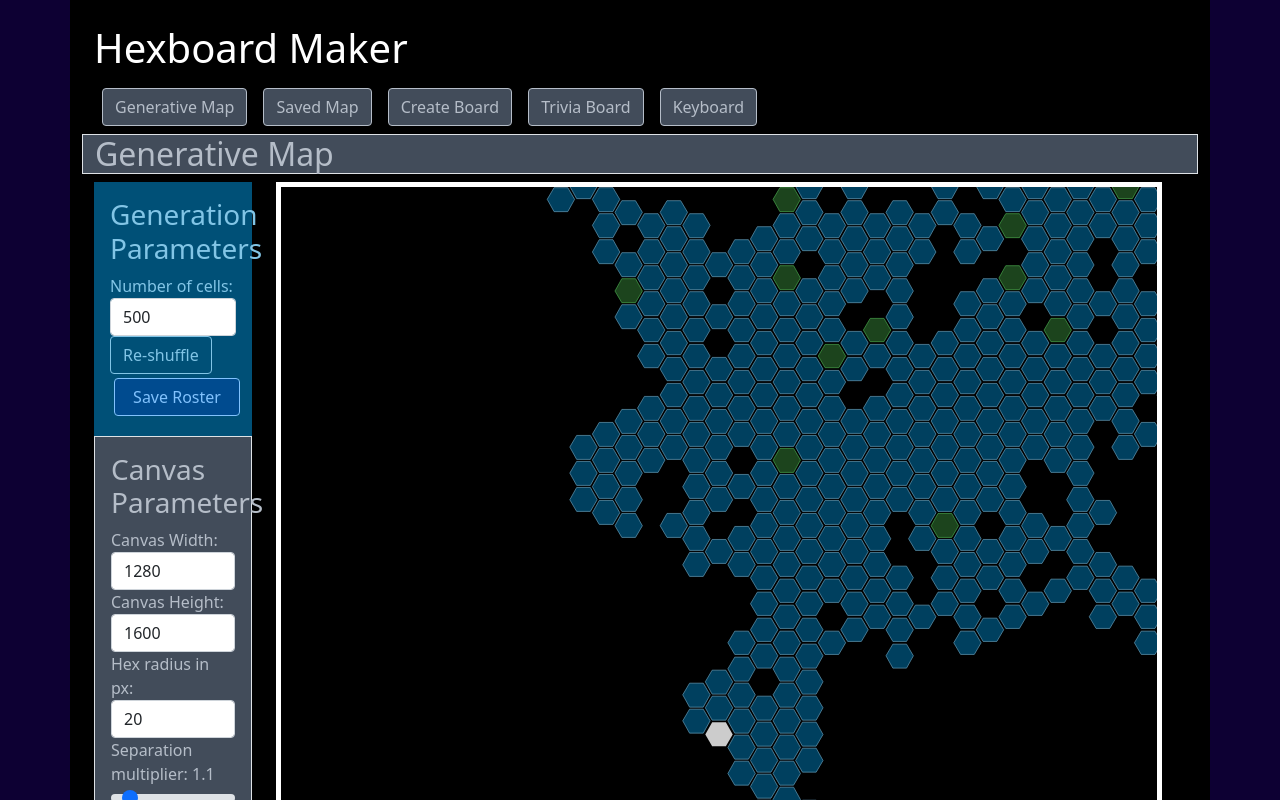
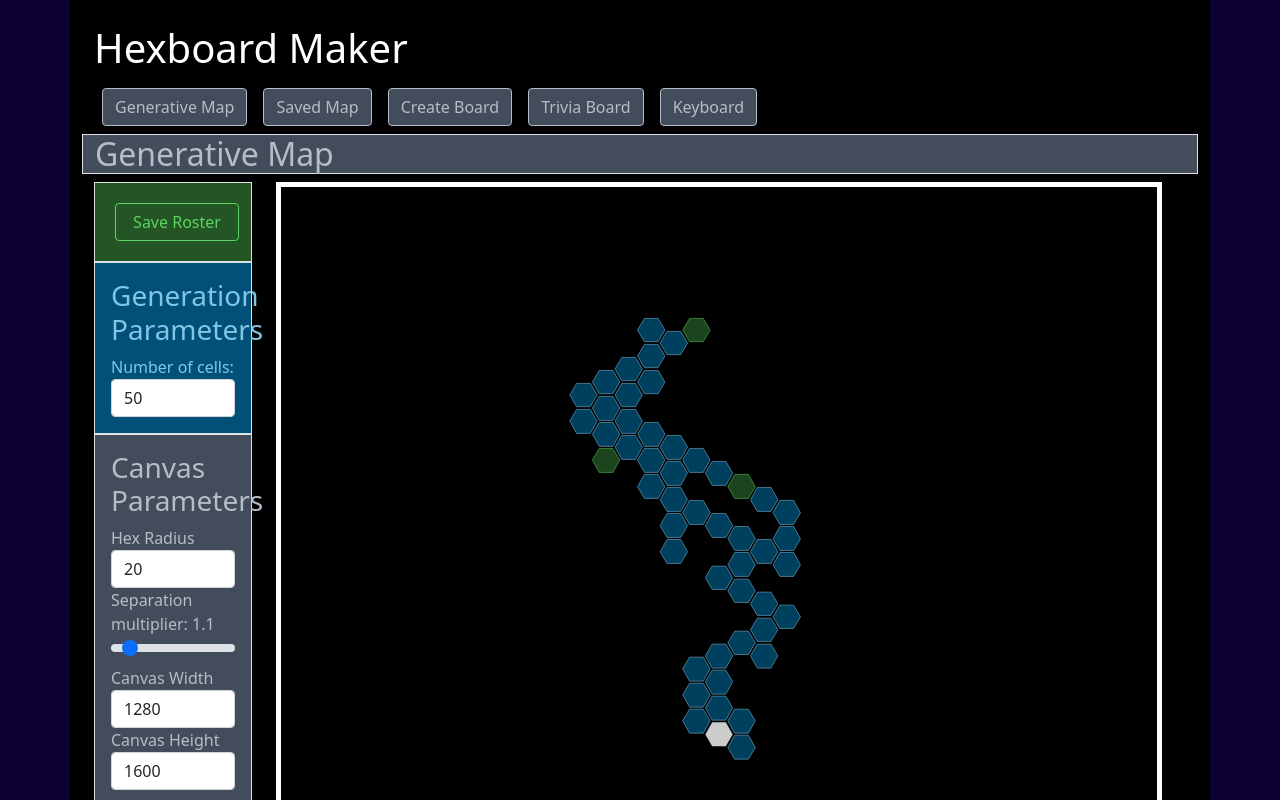
Before and after one commit to vpbasile/hexboard-svg-react-ts, a React (Create React App) app: page / in a window 1280 px wide. Shown: the top 800 px of the page. Built offline with nearby package versions, Linux system fonts and the light colour scheme.

Commit message:
Componentize valueField

```diff
--- a/src/App.tsx
+++ b/src/App.tsx
@@ -1,5 +1,4 @@
 // Top-level App for selecting a specific Gameboard to display
-import React from 'react';
 import { useState } from 'react';
 
 //style
--- a/src/boards/CreateBoard.tsx
+++ b/src/boards/CreateBoard.tsx
@@ -59,16 +59,16 @@ export default function CreateBoard(props: any) {
 		</div>
 		<div id="buttons">
 			<button className="btn form-control bg-orange" onClick={() => addHex()}>Add</button>
-			<SaveRosterButton
-				hexRoster={hexRoster}
-				gameGlobals={props}
-			/>
 		</div>
 	</div>
 
 	return (
 		<div className="row" id="generativeContainer">
 			<div id="sidebar" className="col-2">
+				<SaveRosterButton
+					hexRoster={hexRoster}
+					gameGlobals={gameGlobals}
+				/>
 				{form}
 			</div>
 			<div id='createBoard' className="col-10">
--- a/src/boards/Generative.tsx
+++ b/src/boards/Generative.tsx
@@ -16,10 +16,10 @@ export default function GenerativeBoard(props: any) {
 	const [canvasHeight, SETcanvasHeight] = useState(2 * window.innerHeight)
 	const [hexRadius, SEThexRadius] = useState(20);
 	const [separationMultiplier, SETseparationMultiplier] = useState(1.1)
-	const [gridOrigin, SETgridOrigin] = useState({ x: canvasWidth/2, y: canvasHeight/2 });
+	const [gridOrigin, SETgridOrigin] = useState({ x: canvasWidth / 2, y: canvasHeight / 2 });
 	const [defaultOrientation, SETdefaultOrientation] = useState(hexOrientations["flat-top"])
 
-	const [numberOfSpaces, SETnumberOfSpaces] = useState(500);
+	const [numberOfSpaces, SETnumberOfSpaces] = useState(50);
 	const [tempNumber, SETtempNumber] = useState(numberOfSpaces)
 	const [hexRoster, SEThexRoster] = useState(newRoster())
 
@@ -76,24 +76,24 @@ export default function GenerativeBoard(props: any) {
 	// Interface for changing things
 
 	const editForm =
-		<div id="reRender" className="bg-blue p-3">
+		<div id="reRender" className="bg-blue p-3 border">
 			<h3>Generation Parameters</h3>
 			<label htmlFor="pickSpace">Number of cells: </label>
-			<input type="number" className="form-control" defaultValue={numberOfSpaces} onChange={(e) => SETtempNumber(+e.target.value)} />
-			<button className={`btn bg-blue`} onClick={() => {
+			<input type="number" className="form-control" defaultValue={tempNumber} onChange={(e) => { SETtempNumber(+e.target.value); SETnumberOfSpaces(tempNumber); SEThexRoster(newRoster()); }} />
+			{/* <button className={`btn bg-blue`} onClick={() => {
 				SETnumberOfSpaces(tempNumber);
 				SEThexRoster(newRoster());
 			}
-			}>Re-shuffle</button >
-			<SaveRosterButton
-				hexRoster={hexRoster}
-				gameGlobals={gameGlobals}
-			/>
+			}>Re-shuffle</button > */}
 		</div>
 
 	return (
 		<div className="row" id="generativeContainer">
 			<div id="sidebar" className="col-2">
+				<SaveRosterButton
+					hexRoster={hexRoster}
+					gameGlobals={gameGlobals}
+				/>
 				{editForm}
 				<CanvasControl
 					canvasWidth={canvasWidth}
--- a/src/boards/SavedBoard/index.tsx
+++ b/src/boards/SavedBoard/index.tsx
@@ -6,6 +6,7 @@ import GameBoard from "../../components/HexBoardSVG";
 import fileData from './map1.json';
 import { hexOrientations } from '../../components/hexFunctions';
 import CanvasControl from '../../components/CanvasControl';
+import SaveRosterButton from '../../forms/saveRoster';
 
 export default function SavedBoard(props: any) {
 	// <> States that control canvas parameters
@@ -56,9 +57,9 @@ export default function SavedBoard(props: any) {
 					/>
 				</ErrorBoundary>
 			</div>
-			<div id="rosterDisplay" className="">
-				{/* <RosterDisplay hexRoster={hexRoster} /> */}
-			</div>
+			{/* <div id="rosterDisplay" className="">
+				<RosterDisplay hexRoster={hexRoster} />
+			</div> */}
 		</div>
 	);
 }
--- a/src/components/CanvasControl.tsx
+++ b/src/components/CanvasControl.tsx
@@ -1,29 +1,35 @@
 import { coordinateXY } from "./hexDefinitions";
+import ValueField from "./ValueField";
+// import { useState } from 'react';
 
 export default function CanvasControl(props: {
 	canvasWidth: number, canvasHeight: number, hexRadius: number, separationMultiplier: number, gridOrigin: coordinateXY
-	SETcanvasWidth: any, SETcanvasHeight: any, SEThexRadius: any, SETseparationMultiplier: any
+	SETcanvasWidth: any, SETcanvasHeight: any, SEThexRadius: any, SETseparationMultiplier: any,
+	// setGridOrigin: any
 
 }) {
 	const canvasWidth = props.canvasWidth; const canvasHeight = props.canvasHeight;
 	const hexRadius = props.hexRadius;
 	const separationMultiplier = props.separationMultiplier;
+	// const gridOrigin = props.gridOrigin;
+	// const [gridOriginTempX,SETgridOriginTempX] = useState(gridOrigin.x)
+	// const [gridOriginTempY,SETgridOriginTempY] = useState(gridOrigin.y)
 	const SETcanvasWidth = props.SETcanvasWidth;
 	const SETcanvasHeight = props.SETcanvasHeight;
 	const SEThexRadius = props.SEThexRadius;
 	const SETseparationMultiplier = props.SETseparationMultiplier;
+	// const SETgridOrigin = props.setGridOrigin;
 
 	return (<div id="canvasControlDiv" className="border bg-gray p-3">
 		<h3>Canvas Parameters</h3>
 		<div className="" id="canvasDimensionDiv">
-			<label htmlFor='pickCanvasWidth'>Canvas Width:</label>
-			<input type='number' className='form-control' defaultValue={canvasWidth} onChange={(e) => SETcanvasWidth(+e.target.value)} />
-			<label htmlFor='pickCanvasHeight'>Canvas Height:</label>
-			<input type='number' className='form-control' defaultValue={canvasHeight} onChange={(e) => SETcanvasHeight(+e.target.value)} />
-		</div>
 			<div className="" id="pickSizeDiv">
-			<label htmlFor="pickSize">Hex radius in px: </label>
-			<input type="number" className='form-control' defaultValue={hexRadius} onChange={(e) => SEThexRadius(+e.target.value)} />
+				<ValueField
+					fieldName="pickHexRadius"
+					labelText="Hex Radius"
+					type="number"
+					defaultValue={hexRadius}
+					onChangeFunction={SEThexRadius} />
 			</div>
 			<div className="" id="pickSeparationDiv">
 				<label htmlFor='pickSeparation'>Separation multiplier: {separationMultiplier}</label>
@@ -35,7 +41,35 @@ export default function CanvasControl(props: {
 					}
 					} />
 			</div>
+			<ValueField
+				fieldName="pickCanvasWidth"
+				labelText="Canvas Width"
+				type="number"
+				defaultValue={canvasWidth}
+				onChangeFunction={SETcanvasWidth} />
+			<ValueField
+				fieldName="pickCanvasHeight"
+				labelText="Canvas Height"
+				type="number"
+				defaultValue={canvasHeight}
+				onChangeFunction={SETcanvasHeight} />
+		</div>
+		{/* <div className="" id="gridOriginDiv">
+			<ValueField
+			fieldName="pickGridOriginX"
+			labelText="Grid Origin x"
+			type="number"
+			defaultValue={gridOriginTempX}
+			onChangeFunction={SETgridOriginTempX} />
+			<ValueField
+			fieldName="pickGridOriginY"
+			labelText="Grid Origin y"
+			type="number"
+			defaultValue={gridOriginTempY}
+			onChangeFunction={SETgridOriginTempY} />
+			<button className={`btn bg-blue`} onClick={() => {} >Button</button>
+		</div> */}
 		{/* Needs the ability to set orientation */}
-		<p className="">You'll have to click a selector button above to re-render with the settigns you make on this form.  I'm working on fixing this.</p>
+		{/* <p className="">You'll have to click a selector button above to re-render with the settigns you make on this form.  I'm working on fixing this.</p> */}
 	</div>)
 }
--- /dev/null
+++ b/src/components/ValueField.tsx
@@ -0,0 +1,20 @@
+import React from 'react';
+
+export default function ValueField(props: {
+	fieldName: string,
+	labelText: string,
+	type: string,
+	defaultValue: string | number, onChangeFunction: any
+}) {
+	const fieldName = props.fieldName;
+	const labelText = props.labelText;
+	const type = props.type;
+	const defaultValue = props.defaultValue;
+	const onChangeFunction = props.onChangeFunction
+	return (
+		<React.Fragment>
+			<label htmlFor={fieldName}>{labelText}</label>
+			<input name={fieldName} type={type} className='form-control' defaultValue={defaultValue} onChange={(e) => onChangeFunction(+e.target.value)} />
+		</React.Fragment>
+	)
+}
--- a/src/forms/saveRoster.tsx
+++ b/src/forms/saveRoster.tsx
@@ -2,14 +2,14 @@ import * as hexDefinitions from "../components/hexDefinitions";
 
 export default function SaveRosterButton(props: {
 	hexRoster: hexDefinitions.hexagon[],
-	gameGlobals:hexDefinitions.gameGlobals
+	gameGlobals: hexDefinitions.gameGlobals
 }) {
 	const hexRoster = props.hexRoster;
 	const gameGlobals = props.gameGlobals;
 
 	const saveRoster = (hexRoster: hexDefinitions.hexagon[]) => {
 
-		let exportObject:{gameGlobals:hexDefinitions.gameGlobals, hexRoster:hexDefinitions.hexagon[]} = {
+		let exportObject: { gameGlobals: hexDefinitions.gameGlobals, hexRoster: hexDefinitions.hexagon[] } = {
 			gameGlobals: gameGlobals,
 			hexRoster: hexRoster
 		}
@@ -23,5 +23,7 @@ export default function SaveRosterButton(props: {
 		link.click();
 	};
 
-	return <button className={`btn form-control m-1 bg-cyan`} onClick={() => saveRoster(hexRoster)} >Save Roster</button>
+	return (<div className="bg-green p-3 border">
+		<button className={`btn form-control m-1 bg-green`} onClick={() => saveRoster(hexRoster)} >Save Roster</button>
+	</div>)
 }
```
Also changed, not shown: src/components/ValueSet.tsx (deleted). Lines whose indentation alone changed are shown as unchanged.
